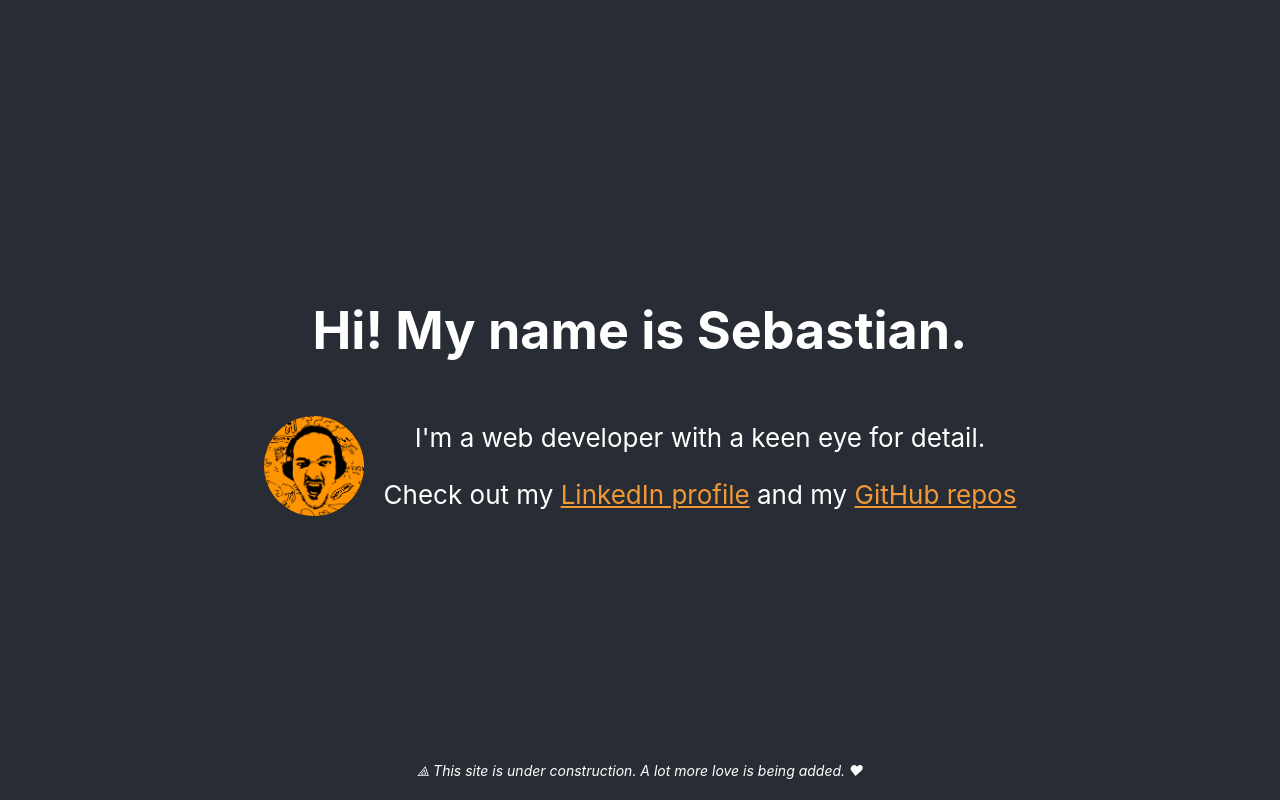
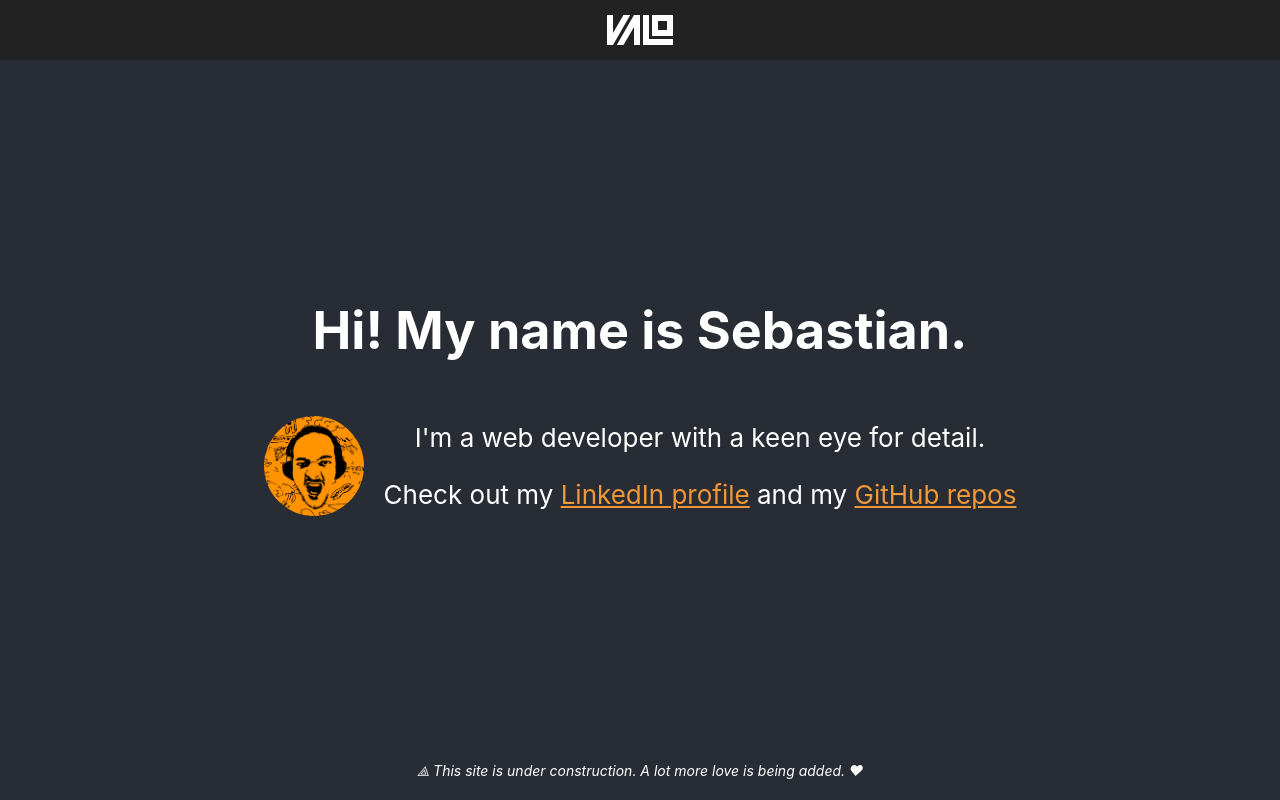
Before and after one commit to svargaslondono/github-page-source, a React (Create React App) app: page / in a window 1280 px wide. Built offline with nearby package versions, Linux system fonts and the light colour scheme.

Commit message:
Nav bar with logo.

```diff
--- a/src/App.js
+++ b/src/App.js
@@ -1,10 +1,12 @@
 import React from "react";
 import profilePic from "./prof-1.png";
+import NavBar from "./common/NavBar";
 import "./App.css";
 
 function App() {
   return (
     <div className="App">
+      <NavBar />
       <h1 className="App-title">Hi! My name is Sebastian.</h1>
 
       <div className="App-description">
--- /dev/null
+++ b/src/common/NavBar.css
@@ -0,0 +1,16 @@
+.Navbar {
+  background-color: #222;
+  box-sizing: border-box;
+  display: flex;
+  height: 60px;
+  justify-content: center;
+  left: 0;
+  padding: 15px;
+  position: fixed;
+  top: 0;
+  width: 100%;
+}
+
+.Navbar__logo {
+  fill: white;
+}
--- /dev/null
+++ b/src/common/NavBar.js
@@ -0,0 +1,13 @@
+import React from "react";
+import { ReactComponent as Logo } from "../base-logo.svg";
+import "./NavBar.css";
+
+function Navbar() {
+  return (
+    <header className="Navbar">
+      <Logo className="Navbar__logo" />
+    </header>
+  );
+}
+
+export default Navbar;
```
Also changed, not shown: src/base-logo.svg (added), src/full-logo.svg (added).
